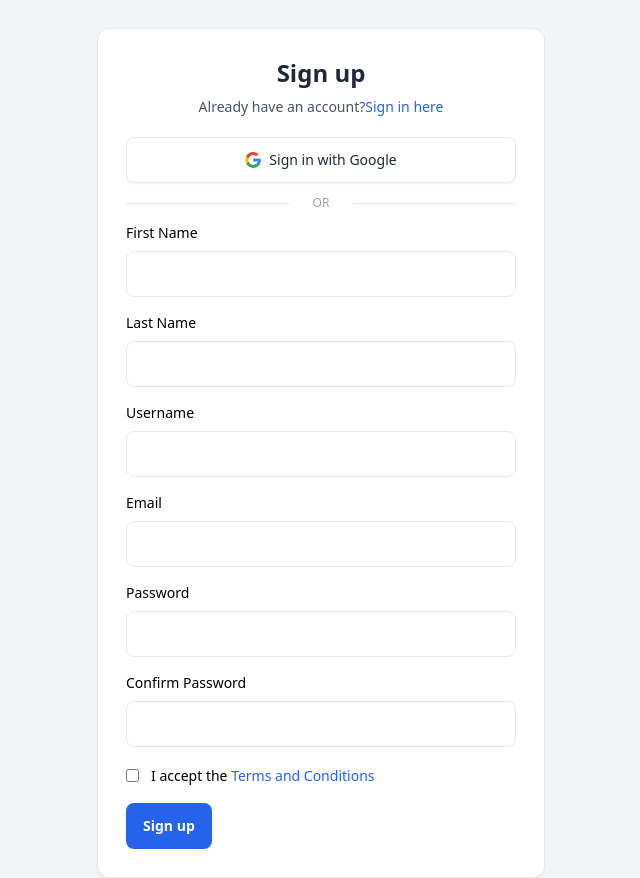
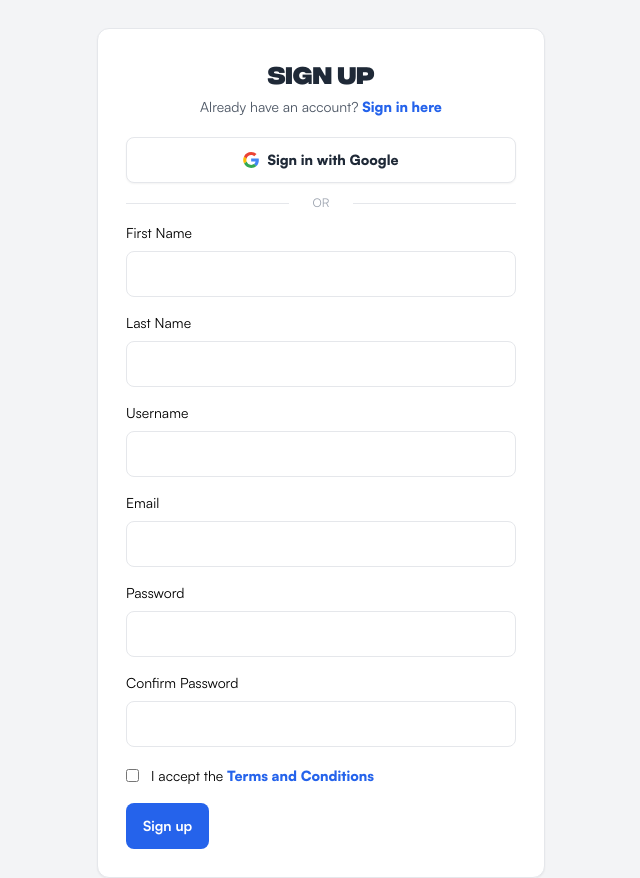
Before and after one commit to jaffasunny/frontend-mern-ecommerce-2024, a Next.js app: page /auth/signup in a window 1280 px wide. Shown: the whole page, without its empty margins (319-959 px from the left). Built offline with nearby package versions, Linux system fonts and the light colour scheme.

Commit message:
Fonts fixed for signup and login page

```diff
--- a/app/auth/login/page.tsx
+++ b/app/auth/login/page.tsx
@@ -30,15 +30,15 @@ const Login = () => {
 
 	return (
 		<div className='dark:bg-slate-900 bg-gray-100 flex min-h-screen h-full items-center'>
-			<main className='w-full max-w-md mx-auto'>
+			<main className='font-satoshi w-full max-w-md mx-auto'>
 				<div className='mt-7 bg-white border border-gray-200 rounded-xl shadow-sm dark:bg-gray-800 dark:border-gray-700'>
 					<div className='p-4 sm:p-7'>
 						<div className='text-center'>
-							<h1 className='block text-2xl font-bold text-gray-800 dark:text-white'>
+							<h1 className='font-integralCF block text-2xl font-bold text-gray-800 dark:text-white'>
 								Sign in
 							</h1>
 							<p className='mt-2 text-sm text-gray-600 dark:text-gray-400'>
-								Don't have an account yet?
+								Don't have an account yet?{" "}
 								<Link
 									className='text-blue-600 decoration-2 hover:underline font-medium dark:focus:outline-none dark:focus:ring-1 dark:focus:ring-gray-600'
 									href='/auth/signup'>
--- a/app/auth/signup/page.tsx
+++ b/app/auth/signup/page.tsx
@@ -47,15 +47,15 @@ const Signup = (props: Props) => {
 
 	return (
 		<div className='dark:bg-slate-900 bg-gray-100 flex min-h-screen h-full items-center'>
-			<main className='w-full max-w-md mx-auto'>
+			<main className='font-satoshi w-full max-w-md mx-auto'>
 				<div className='mt-7 bg-white border border-gray-200 rounded-xl shadow-sm dark:bg-gray-800 dark:border-gray-700'>
 					<div className='p-4 sm:p-7'>
 						<div className='text-center'>
-							<h1 className='block text-2xl font-bold text-gray-800 dark:text-white'>
+							<h1 className='font-integralCF block text-2xl font-bold text-gray-800 dark:text-white'>
 								Sign up
 							</h1>
 							<p className='mt-2 text-sm text-gray-600 dark:text-gray-400'>
-								Already have an account?
+								Already have an account?{" "}
 								<Link
 									className='text-blue-600 decoration-2 hover:underline font-medium dark:focus:outline-none dark:focus:ring-1 dark:focus:ring-gray-600'
 									href='/auth/login'>
```
